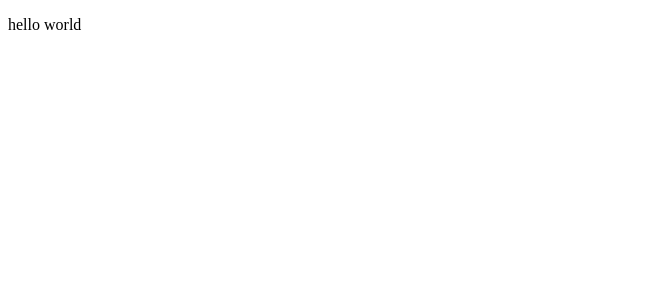
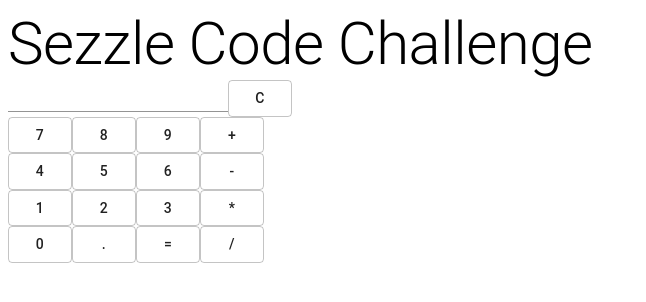
Before and after one commit to mshaokee/sezzle-chall, a React (Create React App) app: page / in a window 1280 px wide. Shown: the top 302 px of the page, without its empty margins (0-646 px from the left). Built offline with nearby package versions, Linux system fonts and the light colour scheme.

Commit message:
basic visuals done

```diff
--- a/package.json
+++ b/package.json
@@ -3,9 +3,11 @@
   "version": "0.1.0",
   "private": true,
   "dependencies": {
+    "@material-ui/core": "^4.11.0",
     "@testing-library/jest-dom": "^5.11.5",
     "@testing-library/react": "^11.1.1",
     "@testing-library/user-event": "^12.2.0",
+    "express": "^4.17.1",
     "react": "^17.0.1",
     "react-dom": "^17.0.1",
     "react-scripts": "4.0.0",
--- a/public/index.html
+++ b/public/index.html
@@ -2,42 +2,16 @@
 <html lang="en">
   <head>
     <meta charset="utf-8" />
-    <link rel="icon" href="%PUBLIC_URL%/favicon.ico" />
     <meta name="viewport" content="width=device-width, initial-scale=1" />
     <meta name="theme-color" content="#000000" />
     <meta
       name="description"
       content="Web site created using create-react-app"
     />
-    <link rel="apple-touch-icon" href="%PUBLIC_URL%/logo192.png" />
-    <!--
-      manifest.json provides metadata used when your web app is installed on a
-      user's mobile device or desktop. See https://developers.google.com/web/fundamentals/web-app-manifest/
-    -->
-    <link rel="manifest" href="%PUBLIC_URL%/manifest.json" />
-    <!--
-      Notice the use of %PUBLIC_URL% in the tags above.
-      It will be replaced with the URL of the `public` folder during the build.
-      Only files inside the `public` folder can be referenced from the HTML.
-
-      Unlike "/favicon.ico" or "favicon.ico", "%PUBLIC_URL%/favicon.ico" will
-      work correctly both with client-side routing and a non-root public URL.
-      Learn how to configure a non-root public URL by running `npm run build`.
-    -->
     <title>Sezzle Code Challenge</title>
   </head>
   <body>
     <noscript>You need to enable JavaScript to run this app.</noscript>
     <div id="root"></div>
-    <!--
-      This HTML file is a template.
-      If you open it directly in the browser, you will see an empty page.
-
-      You can add webfonts, meta tags, or analytics to this file.
-      The build step will place the bundled scripts into the <body> tag.
-
-      To begin the development, run `npm start` or `yarn start`.
-      To create a production bundle, use `npm run build` or `yarn build`.
-    -->
   </body>
 </html>
--- a/src/components/App/App.js
+++ b/src/components/App/App.js
@@ -1,14 +1,21 @@
 import React, { Component } from 'react';
 import './App.css';
+
+//imports
+import Calculator from '../Calculator/Calculator';
+
+//MUI
+import {Typography} from '@material-ui/core';
 
 class App extends Component {
   render() {
     return (
       <div>
-        <p>hello world</p>
+        <Typography variant="h2">Sezzle Code Challenge</Typography>
+        <Calculator />
       </div>
     )
   };
-}
+};//end class
 
 export default App;
--- /dev/null
+++ b/src/components/Calculator/Calculator.jsx
@@ -0,0 +1,48 @@
+import React, { Component } from 'react';
+
+//MUI
+import { TextField, Button } from '@material-ui/core';
+
+class Calculator extends Component {
+    render() {
+        return (
+            <div>
+                {/* first row displays: output, clear button*/}
+                <div>
+                    <TextField id="standard-basic" />
+                    <Button variant="outlined">C</Button>
+                </div>
+                {/* second rows displays: 7, 8, 9, plus sign */}
+                <div>
+                    <Button variant="outlined">7</Button>
+                    <Button variant="outlined">8</Button>
+                    <Button variant="outlined">9</Button>
+                    <Button variant="outlined">+</Button>
+                </div>
+                {/* third row displays: 4, 5, 6, subtraction sign */}
+                <div>
+                    <Button variant="outlined">4</Button>
+                    <Button variant="outlined">5</Button>
+                    <Button variant="outlined">6</Button>
+                    <Button variant="outlined">-</Button>
+                </div>
+                {/* fourth row displays: 1, 2, 3, multiplication sign */}
+                <div>
+                    <Button variant="outlined">1</Button>
+                    <Button variant="outlined">2</Button>
+                    <Button variant="outlined">3</Button>
+                    <Button variant="outlined">*</Button>
+                </div>
+                {/* fifth row displays: 0, period, equals, division sign */}
+                <div>
+                    <Button variant="outlined">0</Button>
+                    <Button variant="outlined">.</Button>
+                    <Button variant="outlined">=</Button>
+                    <Button variant="outlined">/</Button>
+                </div>
+            </div>
+        )
+    }
+};//end class
+
+export default Calculator;
--- a/src/index.js
+++ b/src/index.js
@@ -10,7 +10,4 @@
   document.getElementById('root')
 );
 
-// If you want to start measuring performance in your app, pass a function
-// to log results (for example: reportWebVitals(console.log))
-// or send to an analytics endpoint. Learn more: https://bit.ly/CRA-vitals
 reportWebVitals();
```
Also changed, not shown: 2 other files (tests, documents, lock files or other folders).
